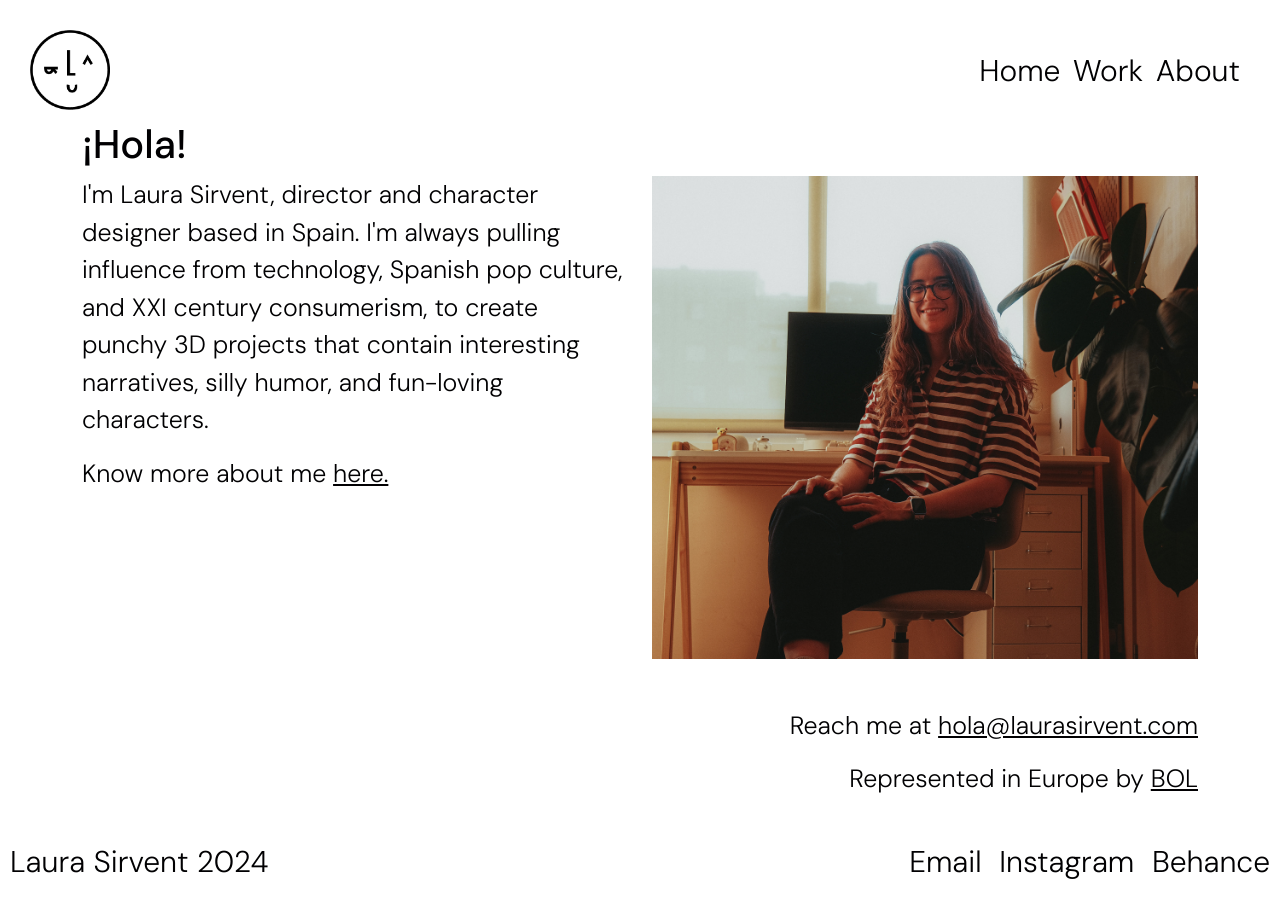
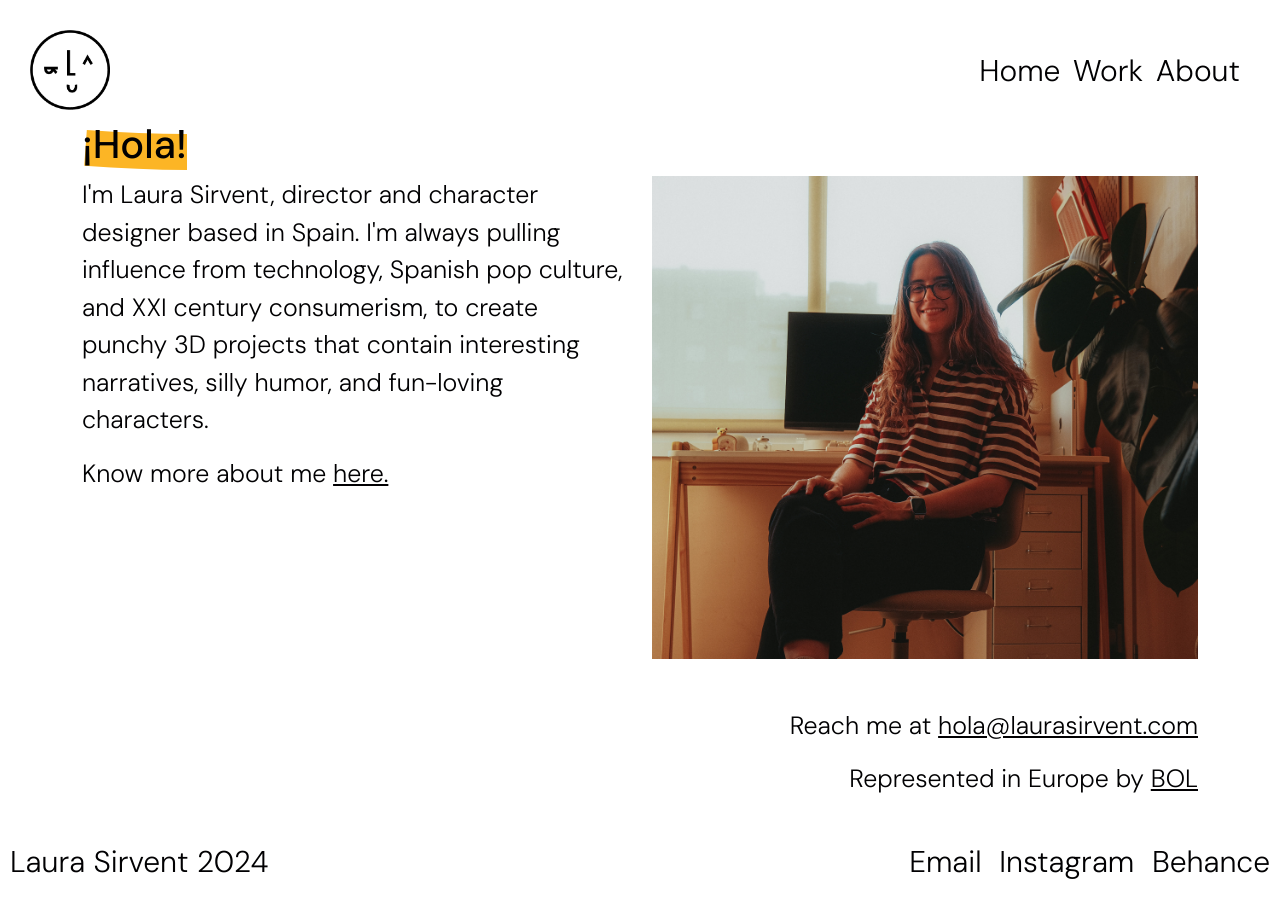
Before and after one commit to laurasirco/Portfolio, a Jekyll site: the page built from pages/about.html, in a window 1280 px wide and 900 px high. Built offline with Jekyll 4.4.1, drawn with Linux system fonts in a browser that asks for light colours.

Commit message:
added marker effect

```diff
--- a/_includes/header.html
+++ b/_includes/header.html
@@ -1,3 +1,12 @@
+<div class="svg-wrap">
+  <svg viewBox="0 0 400 20" xmlns="http://www.w3.org/2000/svg">
+    <path id="svg_line" d="m 1.986,8.91 c 55.429038,4.081 111.58111,5.822 167.11781,2.867 22.70911,-1.208 45.39828,-0.601 68.126,-0.778 28.38173,-0.223 56.76079,-1.024 85.13721,-1.33 24.17379,-0.261 48.42731,0.571 72.58115,0.571"></path>
+  </svg>
+  <svg viewBox="0 0 400 60" xmlns="http://www.w3.org/2000/svg">
+    <path id="svg_marker" d="m 3.518915,27.827324 c 55.429038,4.081 111.581115,5.822 167.117815,2.867 22.70911,-1.208 45.39827,-0.601 68.126,-0.778 28.38172,-0.223 56.76078,-1.024 85.13721,-1.33 24.17378,-0.261 48.4273,0.571 72.58114,0.571"></path>
+  </svg>
+</div>
+
 <header>
     <a href="/">
         <div id="logo"></div>
--- a/_includes/works.html
+++ b/_includes/works.html
@@ -1,6 +1,6 @@
 {% assign works = site.works | sort: "year" | reverse %}
 
-<div class="container-fluid header_margin">
+<div class="container-fluid header_margin footer_padding">
     {% for work in works %}
 
     {% assign remainder = forloop.index | modulo: 2 %}
--- a/_layouts/work.html
+++ b/_layouts/work.html
@@ -1,7 +1,7 @@
 ---
 layout: default
 ---
-<div class="work_page container header_margin">
+<div class="work_page container header_margin footer_padding link-svgmarker">
 
     <!-- <a class="d-flex my-3" href="/work">Back</a> -->
 
@@ -20,7 +20,7 @@ layout: default
 
     <div class="d-flex justify-content-between">
         <h1 class="text-start">{{ page.title }}</h1>
-        <h2 class="text-end">{{ page.year }}</h2>
+        <h2 class="text-end marker_text">{{ page.year }}<svg class="link-svgline"><use xlink:href="#svg_marker"></use></svg></h2>
     </div>
 
     {% if page.studio And page.studio != "" And page.studio != nil %}
--- a/_works/hellowork_2022.html
+++ b/_works/hellowork_2022.html
@@ -8,7 +8,7 @@ thumb: /assets/projects/hellowork_2022/thumb.png
 slide: /assets/projects/hellowork_2022/thumb.png
 video: /assets/projects/hellowork_2022/video/CANDIDATS.mp4
 main_color: white
-bg_color: "#d89f88"
+bg_color: "#c6372f"
 ---
 
 <p>SocialClub Paris reached out BOL to create a relatable, easy-going TV commercial campaign for HelloWork, announcing
--- a/assets/css/app.scss
+++ b/assets/css/app.scss
@@ -57,6 +57,10 @@ a{
 
 .header_margin{
     margin-top: 120px;
+}
+
+.footer_padding{
+    padding-bottom: 100px
 }
 
 .slideshow{
@@ -190,6 +194,7 @@ footer{
     display: flex;
     justify-content: space-between;
     margin: 0;
+    z-index: 2;
     p{
         font-weight: 300;
         padding-left: 10px;
@@ -344,3 +349,41 @@ section {
   .center{
     width: 100%;
   }
+
+  .svg-wrap {
+    position: absolute;
+    width: 0px;
+    height: 0px;
+    overflow: hidden;
+  }
+
+  .link-svgmarker svg.link-svgline {
+    // position: absolute;
+    // top: 100%;
+    // left: 0;
+    z-index: -1;
+    // overflow: hidden;
+    // margin: 0;
+    width: 100%;
+    // height: 60px;
+    position: absolute;
+    top:0;
+    left: 0;
+    opacity: 1.0;
+    transition: stroke-dashoffset 0.3s ease-in-out;
+    // transform: translateY(-100%);
+    fill: none;
+    stroke: $yellow;
+    stroke-width: 36;
+    stroke-dasharray: 400px;
+    stroke-dashoffset: 0px;
+  }
+
+  .link-svgmarker a:hover svg.link-svgline {
+    stroke-dashoffset: 0px;
+  }
+
+  .marker_text{
+    position: relative;
+    display: inline-block;
+  }
--- a/pages/about.html
+++ b/pages/about.html
@@ -5,8 +5,8 @@ permalink: /about/
 ---
 
 
-<div class="container header_margin">
-    <h2>¡Hola!</h2>
+<div class="container header_margin footer_padding link-svgmarker">
+    <h2 class="marker_text">¡Hola!<svg class="link-svgline"><use xlink:href="#svg_marker"></use></svg></h2>
     <div class="row align-items-start">
         <div class="col">
             <p>
```
Also changed, not shown: assets/img/arrow.png (added), assets/js/logo.js (line endings or trailing spaces).
